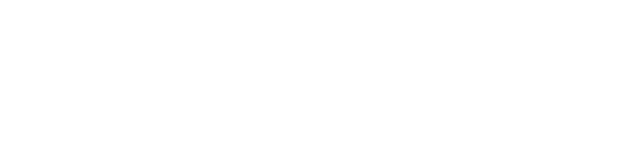
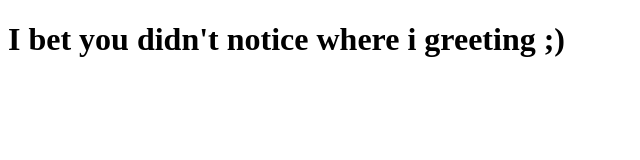
Before and after one commit to littleyellowfishes/littleyellowfishes.github.io, a plain HTML site: page index.html in a window 1280 px wide. Shown: the whole page, without its empty margins (0-640 px from the left). Drawn offline with Linux system fonts and the light colour scheme.

Commit message:
Update index.html

```diff
--- a/index.html
+++ b/index.html
@@ -3,4 +3,7 @@
 <head>
 <title>Hiii you found my website</title>
 </head>
+  <body>
+    <h1>I bet you didn't notice where i greeting ;)<h1>
+  </body>
 </html>
```
